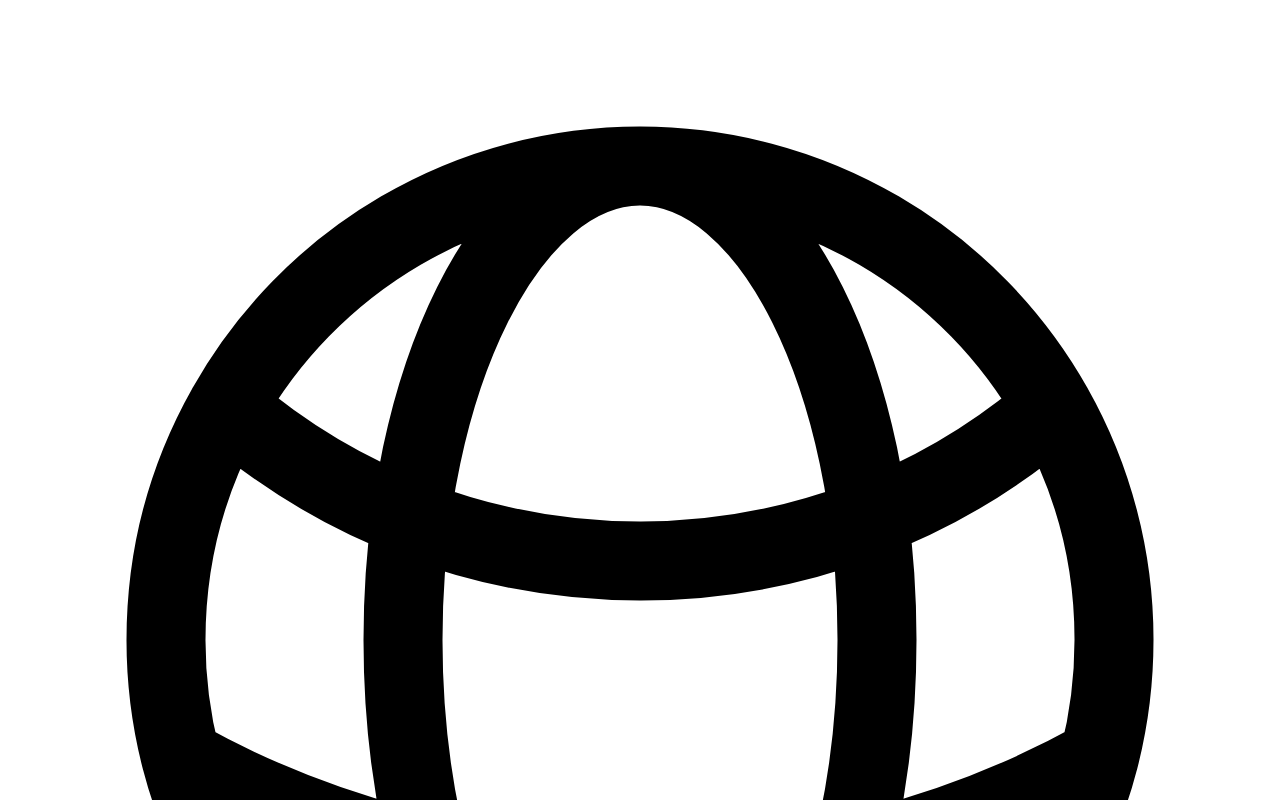
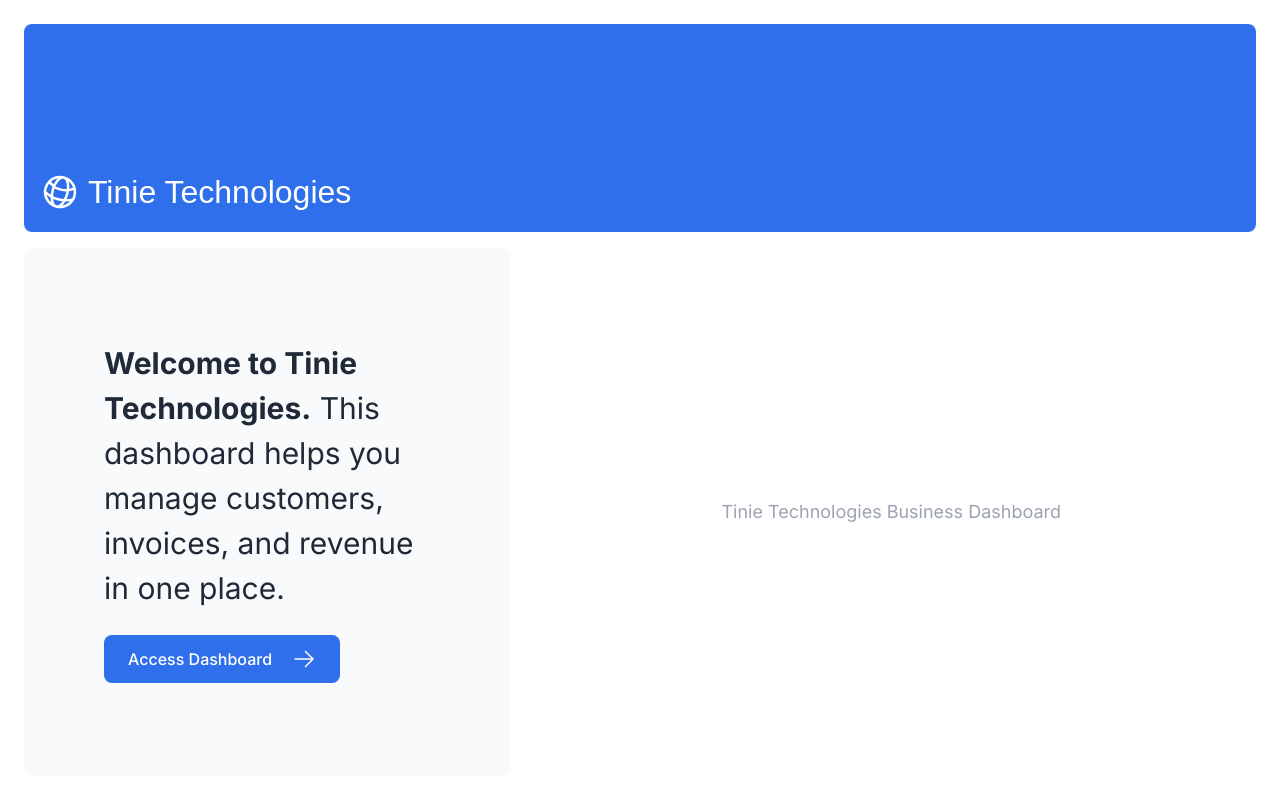
Before and after one commit to tmosimanyana/Tinie-Technologies-Dashboard, a Next.js app: page / in a window 1280 px wide. Shown: the top 800 px of the page. Built offline with nearby package versions, Linux system fonts and the light colour scheme; a web font is replaced by a local one.

Commit message:
Enhance RootLayout with metadata and improved body styling

```diff
--- a/app/layout.tsx
+++ b/app/layout.tsx
@@ -1,3 +1,11 @@
+import '@/app/ui/global.css';
+import { inter } from '@/app/ui/fonts';
+
+export const metadata = {
+  title: 'Tinie Technologies Dashboard',
+  description: 'Business dashboard for Tinie Technologies',
+};
+
 export default function RootLayout({
   children,
 }: {
@@ -5,7 +13,9 @@ export default function RootLayout({
 }) {
   return (
     <html lang="en">
-      <body>{children}</body>
+      <body className={`${inter.className} antialiased`}>
+        {children}
+      </body>
     </html>
   );
 }
```
